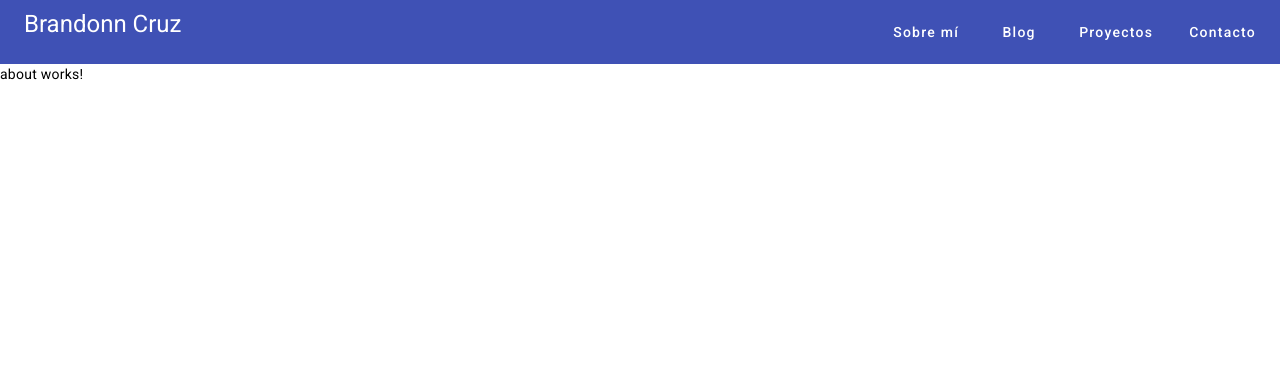
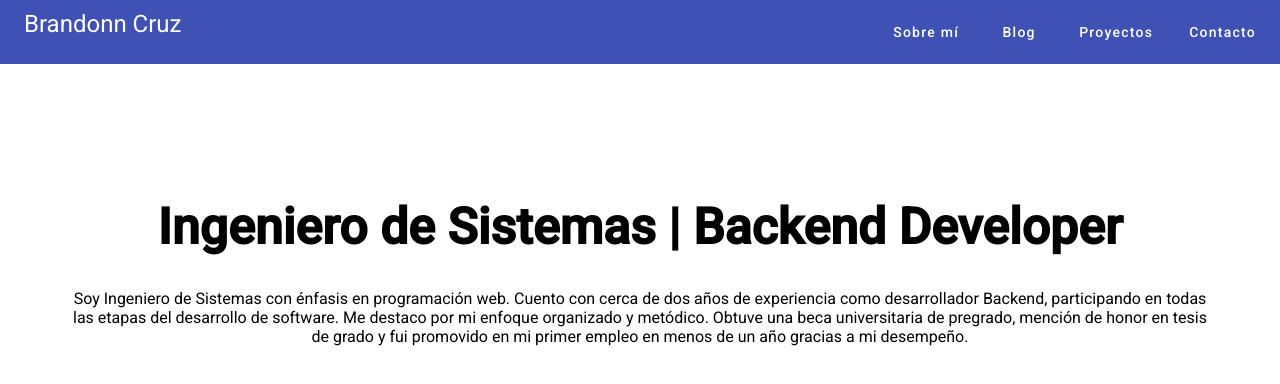
Before and after one commit to BrandonnC9898/Portfolio, an Angular app: page /blog in a window 1280 px wide. Shown: the top 384 px of the page. Built offline with nearby package versions, Linux system fonts and the light colour scheme.

Commit message:
Add title and description in about component

```diff
--- a/src/app/about/about.component.css
+++ b/src/app/about/about.component.css
@@ -0,0 +1,10 @@
+:host {
+  height: 55%;
+  display: block;
+}
+
+.main {
+  text-align: center;
+  height: 100%;
+  padding: 100px 70px;
+}
--- a/src/app/about/about.component.html
+++ b/src/app/about/about.component.html
@@ -1 +1,12 @@
-<p>about works!</p>
+<div class="main">
+  <h1 class="title-h1">Ingeniero de Sistemas | Backend Developer</h1>
+  <p>Soy Ingeniero de Sistemas con énfasis en programación
+    web. Cuento con cerca de dos años de experiencia como
+    desarrollador Backend, participando en todas las etapas del
+    desarrollo de software. Me destaco por mi enfoque
+    organizado y metódico. Obtuve una beca universitaria de
+    pregrado, mención de honor en tesis de grado y fui
+    promovido en mi primer empleo en menos de un año gracias
+    a mi desempeño.
+  </p>
+</div>
--- a/src/index.html
+++ b/src/index.html
@@ -10,7 +10,7 @@
   <link href="https://fonts.googleapis.com/css2?family=Roboto:wght@300;400;500&display=swap" rel="stylesheet">
   <link href="https://fonts.googleapis.com/icon?family=Material+Icons" rel="stylesheet">
 </head>
-<body class="mat-typography">
+<body>
   <app-root></app-root>
 </body>
 </html>
--- a/src/styles.css
+++ b/src/styles.css
@@ -2,3 +2,10 @@
 
 html, body { height: 100%; }
 body { margin: 0; font-family: Roboto, "Helvetica Neue", sans-serif; }
+
+/* Mine */
+.title-h1 {
+  font-weight: bold;
+  font-size: 50px;
+  line-height: normal;
+}
```
